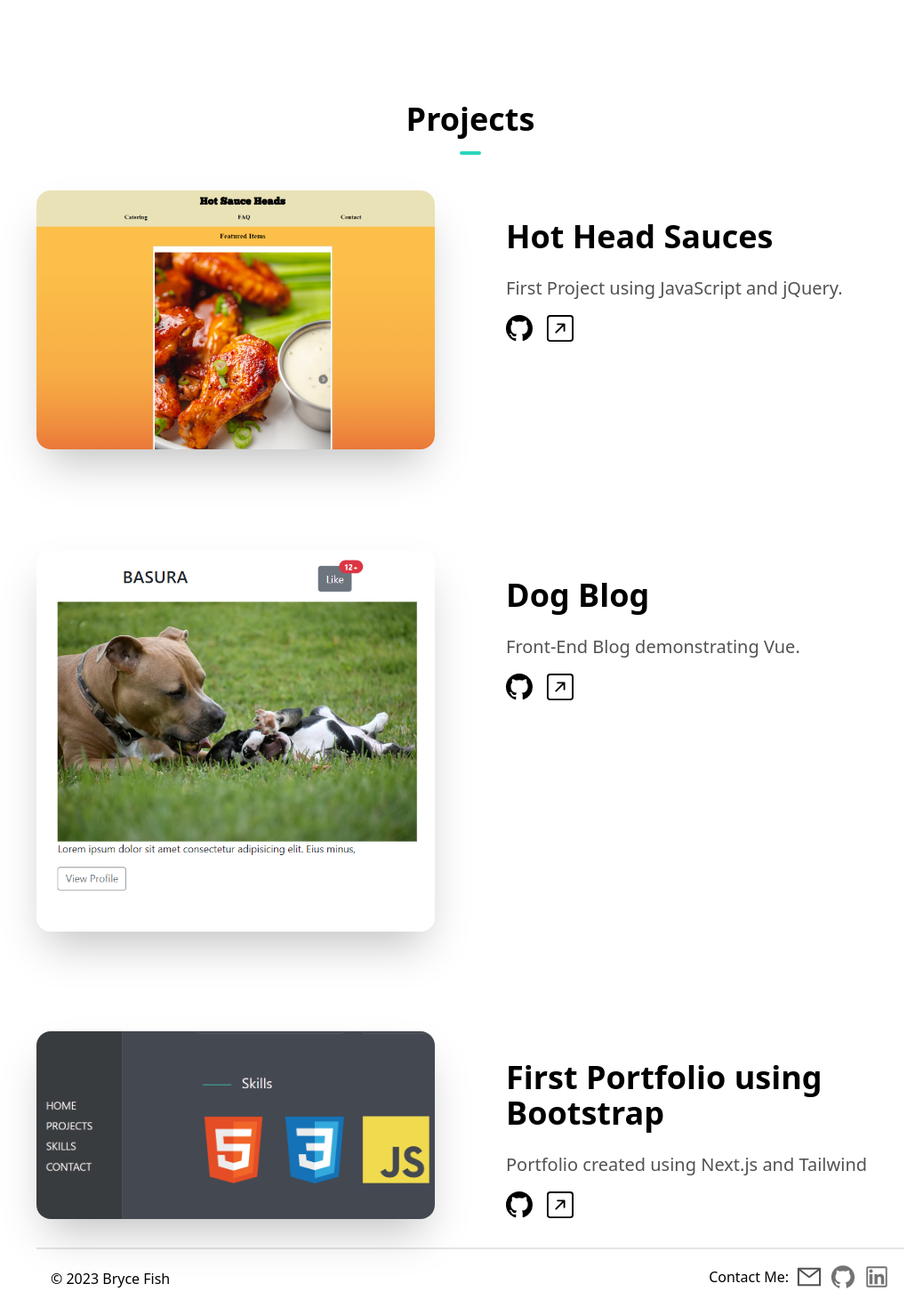
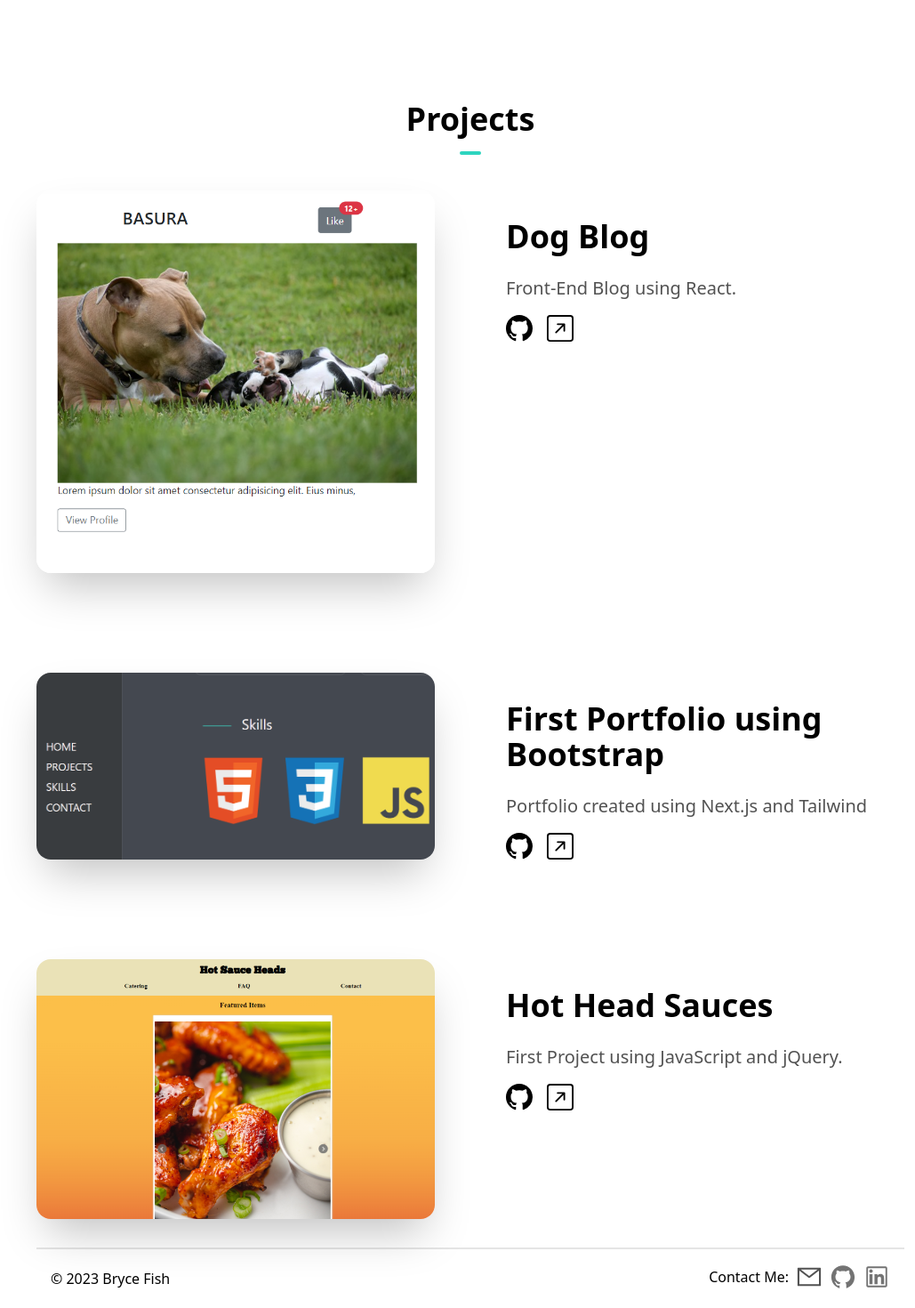
Before and after one commit to brycefish/portfolio, a Next.js app: page / in a window 1280 px wide. Shown: the part 1404-2874 px from the top of the page at 89% size, without its empty margins (111-1140 px from the left). Built offline with nearby package versions, Linux system fonts and the light colour scheme.

Commit message:
analytics import

```diff
--- a/components/ProjectsSection.js
+++ b/components/ProjectsSection.js
@@ -4,16 +4,10 @@ import React from "react";
 import { BsGithub, BsArrowUpRightSquare } from "react-icons/bs";
 
 const projects = [
-  {
-    name: "Hot Head Sauces",
-    description: "First Project using JavaScript and jQuery.",
-    image: "/project1hot.png",
-    github: "https://github.com/brycefish/firstJavaScriptProject",
-    link: "https://s3.amazonaws.com/hotheadsauces.com/index.html",
-  },
+
   {
     name: "Dog Blog",
-    description: "Front-End Blog demonstrating Vue.",
+    description: "Front-End Blog using React.",
     image: "/dogBlogImage.png",
     github: "https://github.com/brycefish/DogBlogSocial",
     link: "https://codesandbox.io/s/project-4-react-9u3w0s",
@@ -24,6 +18,13 @@ const projects = [
     image: "/oldPortfolioImage.png",
     github: "https://github.com/brycefish/bootstrap_portfolio",
     link: "https://s3.amazonaws.com/brycefish.com/index.html",
+  },
+  {
+    name: "Hot Head Sauces",
+    description: "First Project using JavaScript and jQuery.",
+    image: "/project1hot.png",
+    github: "https://github.com/brycefish/firstJavaScriptProject",
+    link: "https://s3.amazonaws.com/hotheadsauces.com/index.html",
   },
 ]
 const ProjectsSection = () => {
--- a/package.json
+++ b/package.json
@@ -9,6 +9,7 @@
     "lint": "next lint"
   },
   "dependencies": {
+    "@vercel/analytics": "^1.0.2",
     "eslint": "8.48.0",
     "eslint-config-next": "13.4.19",
     "next": "13.4.19",
--- a/src/app/layout.js
+++ b/src/app/layout.js
@@ -1,3 +1,4 @@
+import { Analytics } from '@vercel/analytics/react'
 import './globals.css'
 import Navbar from '../../components/Navbar';
 import Footer from '../../components/Footer';
@@ -19,6 +20,7 @@ export default function RootLayout({ children }) {
           <Navbar />
           {children}
           <Footer />
+          <Analytics />
       </body>
     </html>
   )
```
Also changed, not shown: 1 other file (tests, documents, lock files or other folders).
